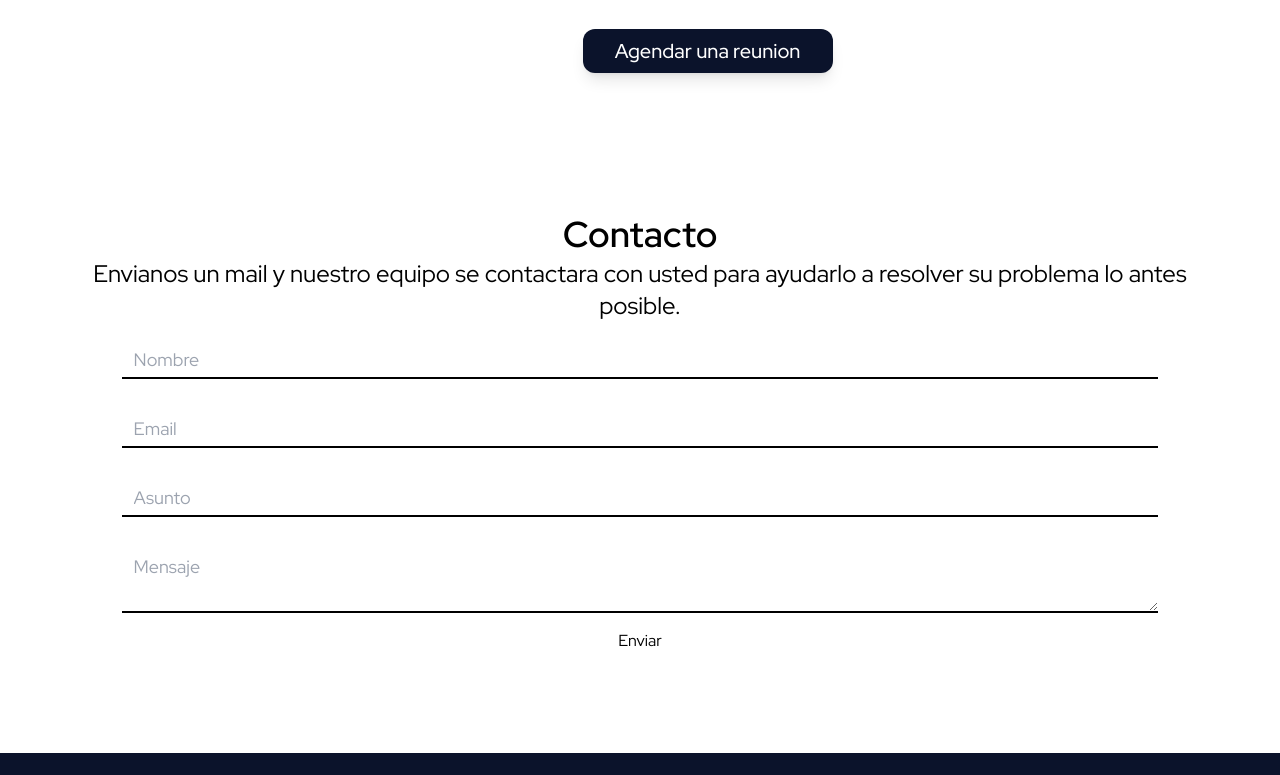
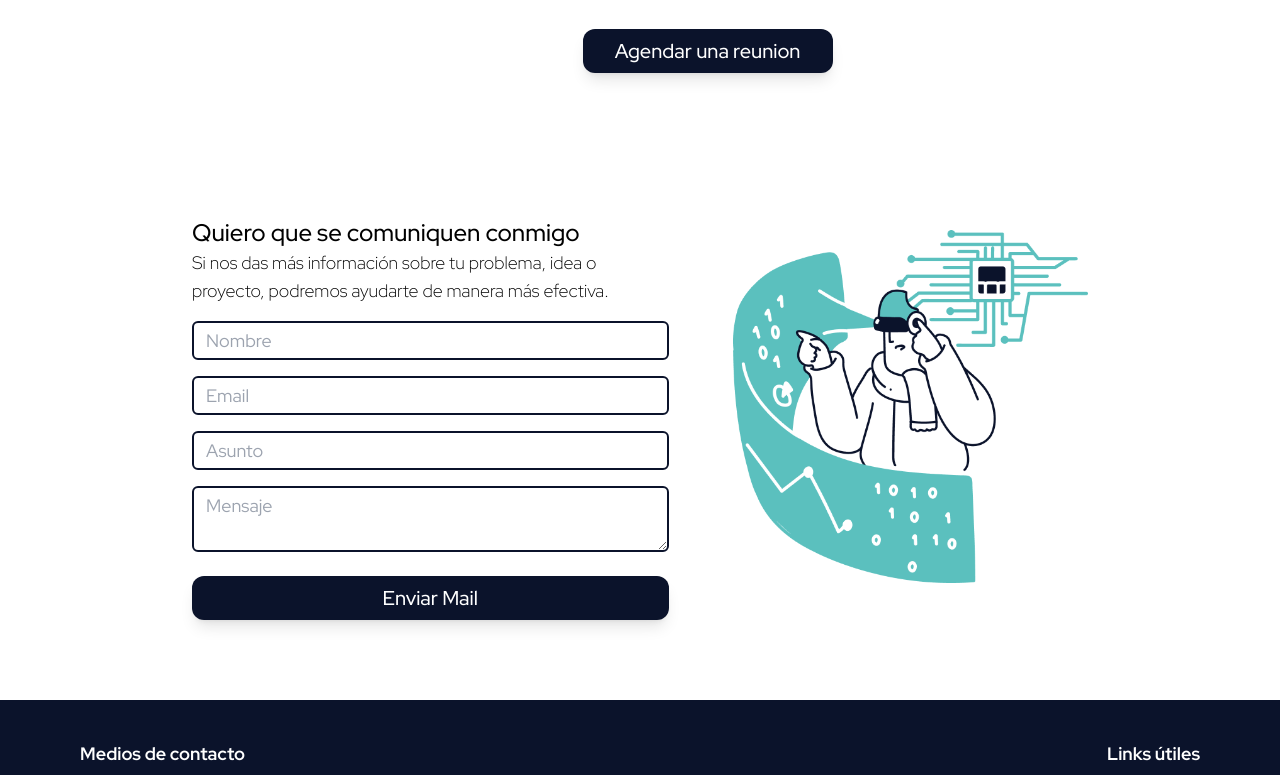
Before and after one commit to Devink-Solutions/devink, a Next.js app: page / in a window 1280 px wide. Shown: the part 2771-3546 px from the top of the page. Built offline with nearby package versions, Linux system fonts and the light colour scheme; what tailwindcss-animated would draw is missing.

Commit message:
refactor: email form

```diff
--- a/app/contact/page.js
+++ /dev/null
@@ -1,9 +0,0 @@
-import ContactForm from "@/components/ContactForm"
-
-export default function Contact() {
-  return (
-    <main className="flex flex-col items-center overflow-x-hidden scroll-smooth">
-      <ContactForm />
-    </main>
-  )
-}
--- a/components/ContactForm.jsx
+++ b/components/ContactForm.jsx
@@ -1,12 +1,14 @@
 "use client"
 import emailjs from "@emailjs/browser"
 import { useState } from "react"
+import Image from "next/image"
 
-export default function ContactForm() {
+const ContactForm = () => {
   const [send, setSend] = useState(false)
 
   function sendEmail(e) {
     e.preventDefault()
+    console.log(e.target)
 
     emailjs
       .sendForm(
@@ -27,58 +29,77 @@ export default function ContactForm() {
   }
 
   return (
-    <section className="h-[80vh] w-full bg-white ">
-      <form onSubmit={sendEmail} className="h-[100%] w-[100%] ">
-        <div className="mx-auto flex h-[100%]  w-[90%] flex-col items-center justify-center ">
-          <h3 className="font-goldman text-center text-4xl font-semibold ">
-            Contacto
+    <section className="mx-auto w-full bg-white py-20 ">
+      <div className="mx-auto flex h-[100%] w-[70%]  items-center justify-center gap-3 ">
+        <div className="w-[60%]">
+          <header className="mb-2 w-[90%] py-2">
+            <h3 className="text-xl font-medium md:pt-4 md:text-2xl">
+              Quiero que se comuniquen conmigo
             </h3>
-          <p className="text-1xl m-1 text-center lg:text-2xl">
-            Envianos un mail y nuestro equipo se contactara con usted para
-            ayudarlo a resolver su problema lo antes posible.
+            <p className=" text-lg font-light ">
+              Si nos das más información sobre tu problema, idea o proyecto,
+              podremos ayudarte de manera más efectiva.
             </p>
+          </header>
           <div className="flex h-auto w-[100%] flex-col justify-center ">
-            <div className="flex w-[100%] ">
+            <form
+              onSubmit={sendEmail}
+              className="flex h-[100%] w-[90%] flex-col gap-4 "
+            >
               <input
-                className="mx-auto my-4 w-[90%] border-b-2 border-black px-3 py-1 text-[18px]  "
+                className="rounded-md border-2 border-blue-dark px-3 py-1 text-[18px] outline-2 transition-all duration-300 focus:outline-cyan-bright "
                 type="text"
                 placeholder="Nombre"
                 name="name"
               />
-            </div>
-            <div className="flex w-[100%] ">
               <input
-                className="mx-auto my-4 w-[90%] border-b-2 border-black px-3 py-1 text-[18px] "
+                className="rounded-md border-2 border-blue-dark px-3 py-1 text-[18px] outline-2 transition-all duration-300 focus:outline-cyan-bright "
                 type="email"
                 placeholder="Email"
                 name="email"
               />
-            </div>
-            <div className="flex w-[100%] ">
               <input
-                className="mx-auto my-4 w-[90%] border-b-2 border-black px-3 py-1 text-[18px] "
+                className="rounded-md border-2 border-blue-dark px-3 py-1 text-[18px] outline-2 transition-all duration-300 focus:outline-cyan-bright "
                 type="text"
                 placeholder="Asunto"
                 name="affair"
               />
-            </div>
-            <div className="flex w-[100%] ">
               <textarea
-                className="mx-auto my-4 w-[90%] border-b-2 border-black px-3 py-1 text-[18px] "
+                className="rounded-md border-2 border-blue-dark px-3 py-1 text-[18px] outline-2 transition-all duration-300 focus:outline-cyan-bright "
                 placeholder="Mensaje"
                 name="message"
               />
-            </div>
               <div className="flex w-[100%] justify-center ">
                 {send ? (
-                <span className="text-[#05F100]">form sent successfully!</span>
+                  <span className="text-[#05F100]">
+                    form sent successfully!
+                  </span>
                 ) : (
-                <input id="btn_enviar" type="submit" value="Enviar" />
+                  <button
+                    type="submit"
+                    className={`md:w-120 mt-2 w-full  rounded-xl bg-blue-dark px-8 py-2 text-center text-xl font-medium text-white shadow-lg transition-colors duration-300 hover:bg-cyan-bright hover:text-blue-dark xl:self-start ${
+                      false ? "animate-shake animate-ease-in-out" : undefined
+                    }`}
+                  >
+                    Enviar Mail
+                  </button>
                 )}
               </div>
+            </form>
           </div>
         </div>
-      </form>
+        <figure>
+          <Image
+            width={360}
+            height={344}
+            src="/Augmented-reality.png"
+            alt="form-image"
+            className="mx-auto object-contain object-center"
+          />
+        </figure>
+      </div>
     </section>
   )
 }
+
+export default ContactForm
```
Also changed, not shown: 1 other file (tests, documents, lock files or other folders). Lines whose indentation alone changed are shown as unchanged.
